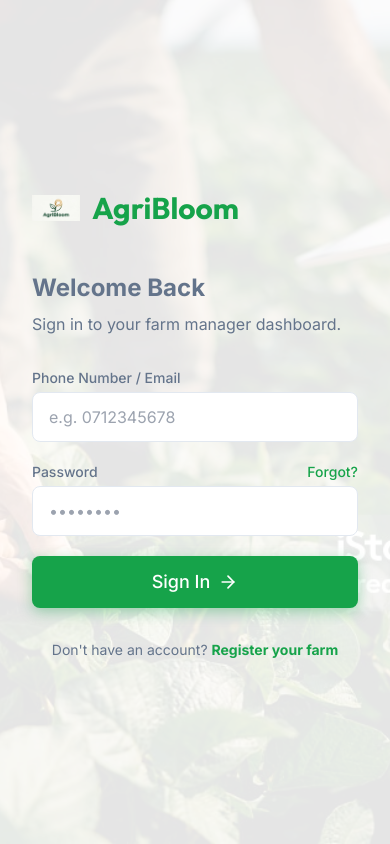
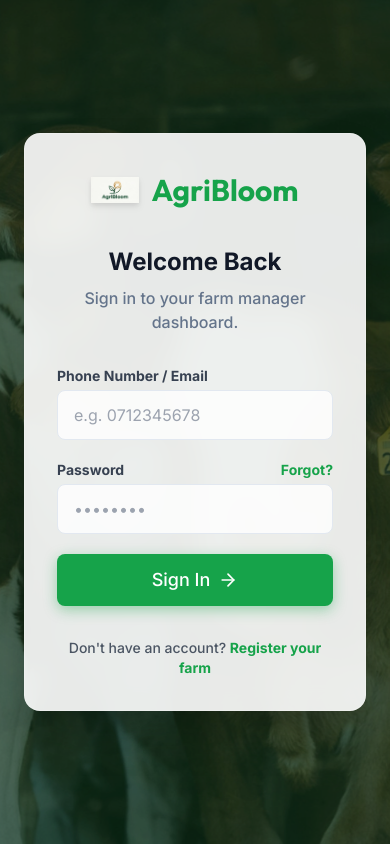
Before and after one commit to solomon476/Agriculture-management-system, a Next.js app: page /login in a window 390 px wide. Built offline with nearby package versions, Linux system fonts and the light colour scheme.

Commit message:
UI/UX: Enhance mobile login with full-screen animated background, glassmorphism, and loading animation

```diff
--- a/src/app/login/page.js
+++ b/src/app/login/page.js
@@ -1,7 +1,7 @@
 "use client";
 
 import { useState, useEffect } from "react";
-import Link from "next/link";
+import { useRouter } from "next/navigation";
 
 const backgrounds = [
   "/images/bg-1.jpg",
@@ -13,6 +13,8 @@
 
 export default function Login() {
   const [currentBg, setCurrentBg] = useState(0);
+  const [isLoading, setIsLoading] = useState(false);
+  const router = useRouter();
 
   useEffect(() => {
     const timer = setInterval(() => {
@@ -21,10 +23,19 @@
     return () => clearInterval(timer);
   }, []);
 
+  const handleLogin = (e) => {
+    e.preventDefault();
+    setIsLoading(true);
+    // Simulate API call and login animation process
+    setTimeout(() => {
+      router.push("/");
+    }, 1500);
+  };
+
   return (
-    <div className="min-h-screen flex">
-      {/* Left side - Animated Background Carousel (hidden on mobile) */}
-      <div className="hidden lg:block lg:w-3/5 relative overflow-hidden bg-primary">
+    <div className="min-h-screen flex relative">
+      {/* Mobile & Desktop Background Carousel */}
+      <div className="absolute inset-0 z-0 overflow-hidden bg-primary lg:relative lg:w-3/5 lg:block">
         {backgrounds.map((bg, index) => (
           <div
             key={bg}
@@ -37,12 +48,13 @@
               backgroundPosition: "center",
             }}
           >
-            {/* Dark gradient overlay for text readability */}
-            <div className="absolute inset-0 bg-gradient-to-t from-black/70 via-black/20 to-transparent"></div>
+            {/* Dark gradient overlay for text readability and to make the mobile form pop */}
+            <div className="absolute inset-0 bg-black/60 lg:bg-gradient-to-t lg:from-black/70 lg:via-black/20 lg:to-transparent"></div>
           </div>
         ))}
 
-        <div className="absolute bottom-12 left-12 right-12 text-white z-10">
+        {/* Marketing Text - Hidden on mobile, shown on desktop */}
+        <div className="hidden lg:block absolute bottom-12 left-12 right-12 text-white z-10">
           <h2 className="text-4xl font-bold font-heading mb-4 text-white">Empowering Kenyan Farmers</h2>
           <p className="text-lg opacity-90 max-w-xl text-white">
             Manage your crops, track expenses, and increase your yield with data-driven insights tailored for the modern farmer.
@@ -60,58 +72,67 @@
       </div>
 
       {/* Right side - Login Form */}
-      <div className="w-full lg:w-2/5 flex flex-col justify-center px-8 sm:px-16 xl:px-24 bg-surface relative">
-        {/* Mobile Background Fallback */}
-        <div
-          className="absolute inset-0 lg:hidden opacity-10"
-          style={{
-            backgroundImage: `url(${backgrounds[0]})`,
-            backgroundSize: "cover",
-            backgroundPosition: "center",
-          }}
-        ></div>
+      <div className="w-full lg:w-2/5 flex flex-col justify-center px-6 sm:px-16 xl:px-24 relative z-10 lg:bg-surface">
 
-        <div className="relative z-10 animate-fade-in w-full max-w-md mx-auto">
-          <div className="flex items-center gap-3 mb-10">
-            <img src="/logo.png" alt="AgriBloom Logo" className="w-12 h-12 object-contain" />
+        <div className="relative animate-fade-in w-full max-w-md mx-auto p-8 rounded-2xl lg:p-0 lg:rounded-none bg-white/90 lg:bg-transparent backdrop-blur-md lg:backdrop-blur-none shadow-2xl lg:shadow-none border border-white/20 lg:border-none">
+          <div className="flex items-center justify-center lg:justify-start gap-3 mb-8">
+            <img src="/logo.png" alt="AgriBloom Logo" className="w-12 h-12 object-contain drop-shadow-md lg:drop-shadow-none" />
             <h1 className="text-3xl font-bold font-heading text-primary m-0">AgriBloom</h1>
           </div>
 
-          <h2 className="text-2xl font-bold mb-2">Welcome Back</h2>
-          <p className="text-muted mb-8">Sign in to your farm manager dashboard.</p>
+          <h2 className="text-2xl font-bold mb-2 text-center lg:text-left text-gray-900 lg:text-inherit">Welcome Back</h2>
+          <p className="text-muted mb-8 text-center lg:text-left font-medium lg:font-normal">Sign in to your farm manager dashboard.</p>
 
-          <form className="space-y-5">
+          <form onSubmit={handleLogin} className="space-y-5">
             <div>
-              <label className="block text-sm font-medium text-muted mb-1">Phone Number / Email</label>
+              <label className="block text-sm font-bold lg:font-medium text-gray-700 lg:text-muted mb-1">Phone Number / Email</label>
               <input
                 type="text"
+                required
                 placeholder="e.g. 0712345678"
-                className="w-full px-4 py-3 rounded-lg border border-border focus:border-primary focus:ring-1 focus:ring-primary outline-none transition-colors"
+                className="w-full px-4 py-3 rounded-lg border border-border bg-white/80 lg:bg-white focus:bg-white focus:border-primary focus:ring-1 focus:ring-primary outline-none transition-all"
               />
             </div>
 
             <div>
               <div className="flex justify-between mb-1">
-                <label className="block text-sm font-medium text-muted">Password</label>
-                <a href="#" className="text-sm font-medium text-primary hover:text-primary-hover">Forgot?</a>
+                <label className="block text-sm font-bold lg:font-medium text-gray-700 lg:text-muted">Password</label>
+                <a href="#" className="text-sm font-bold text-primary hover:text-primary-hover">Forgot?</a>
               </div>
               <input
                 type="password"
+                required
                 placeholder="••••••••"
-                className="w-full px-4 py-3 rounded-lg border border-border focus:border-primary focus:ring-1 focus:ring-primary outline-none transition-colors"
+                className="w-full px-4 py-3 rounded-lg border border-border bg-white/80 lg:bg-white focus:bg-white focus:border-primary focus:ring-1 focus:ring-primary outline-none transition-all"
               />
             </div>
 
-            <Link href="/" className="btn btn-primary w-full py-3 text-lg mt-4 flex items-center justify-center gap-2 group">
-              Sign In
-              <svg className="transform group-hover:translate-x-1 transition-transform" width="20" height="20" viewBox="0 0 24 24" fill="none" stroke="currentColor" strokeWidth="2" strokeLinecap="round" strokeLinejoin="round">
-                <line x1="5" y1="12" x2="19" y2="12"></line>
-                <polyline points="12 5 19 12 12 19"></polyline>
-              </svg>
-            </Link>
+            <button
+              type="submit"
+              disabled={isLoading}
+              className={`btn btn-primary w-full py-3 text-lg mt-4 flex items-center justify-center gap-2 group relative overflow-hidden ${isLoading ? 'opacity-90 cursor-wait' : ''}`}
+            >
+              {isLoading ? (
+                <>
+                  <svg className="animate-spin h-5 w-5 text-white" xmlns="http://www.w3.org/2000/svg" fill="none" viewBox="0 0 24 24">
+                    <circle className="opacity-25" cx="12" cy="12" r="10" stroke="currentColor" strokeWidth="4"></circle>
+                    <path className="opacity-75" fill="currentColor" d="M4 12a8 8 0 018-8V0C5.373 0 0 5.373 0 12h4zm2 5.291A7.962 7.962 0 014 12H0c0 3.042 1.135 5.824 3 7.938l3-2.647z"></path>
+                  </svg>
+                  Authenticating...
+                </>
+              ) : (
+                <>
+                  Sign In
+                  <svg className="transform group-hover:translate-x-1 transition-transform" width="20" height="20" viewBox="0 0 24 24" fill="none" stroke="currentColor" strokeWidth="2" strokeLinecap="round" strokeLinejoin="round">
+                    <line x1="5" y1="12" x2="19" y2="12"></line>
+                    <polyline points="12 5 19 12 12 19"></polyline>
+                  </svg>
+                </>
+              )}
+            </button>
           </form>
 
-          <p className="text-center text-sm text-muted mt-8">
+          <p className="text-center text-sm text-gray-600 lg:text-muted mt-8 font-medium lg:font-normal">
             Don&apos;t have an account? <a href="#" className="text-primary font-bold hover:underline">Register your farm</a>
           </p>
         </div>
```
Also changed, not shown: WhatsApp Image 2026-06-20 at 03.28.48.jpeg (deleted).
